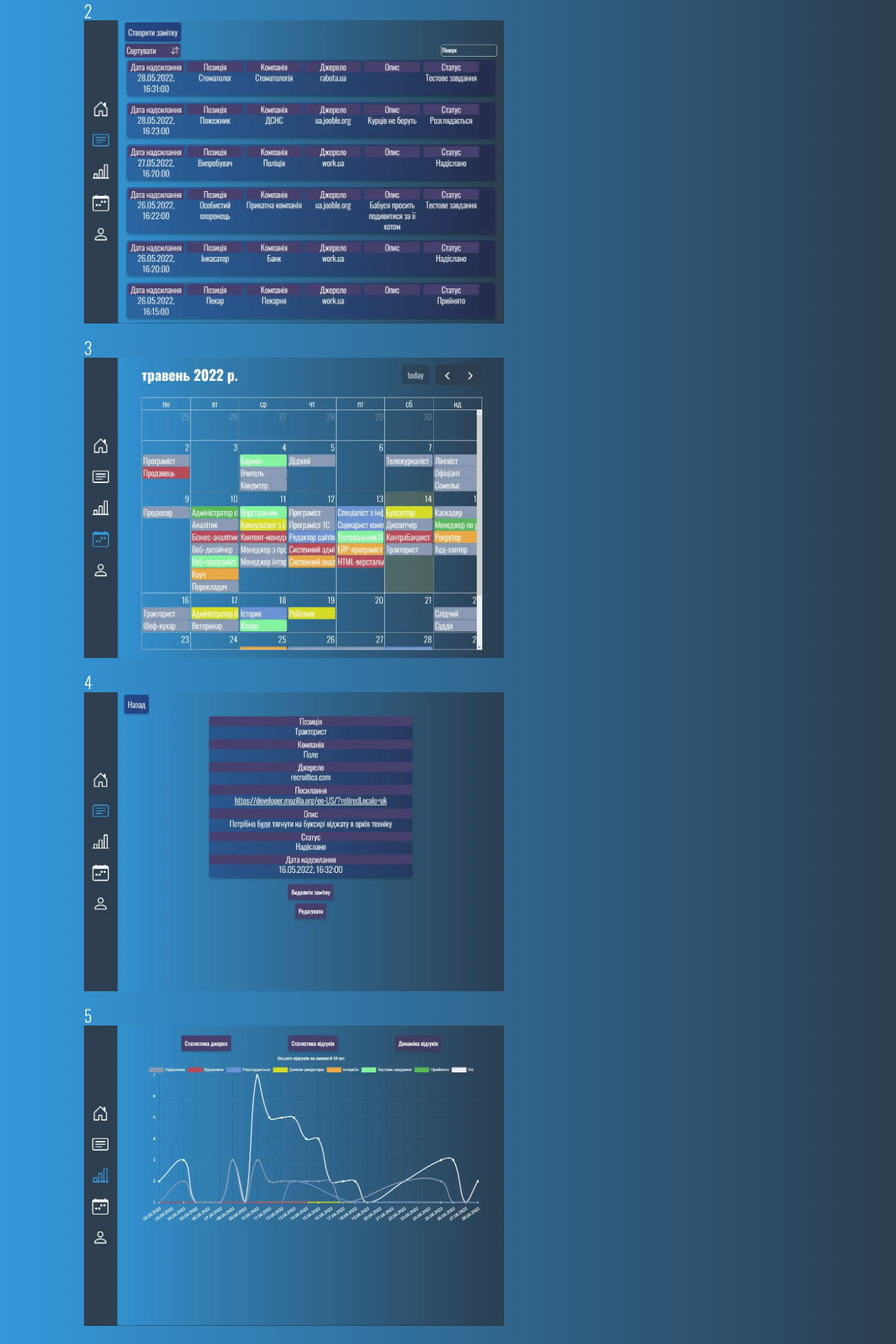
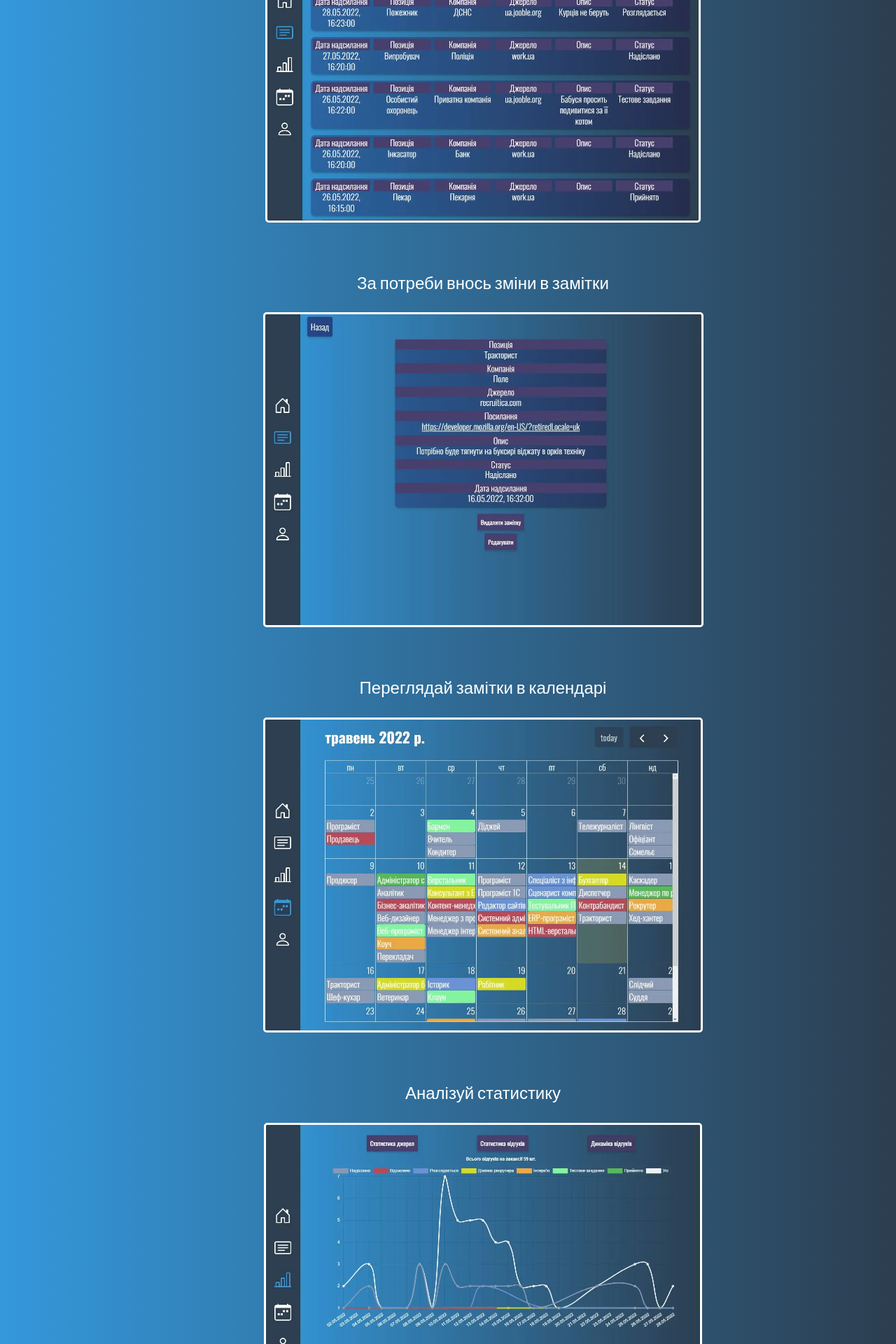
Before and after one commit to YaroslavOnofriichuk/job-search-statistics, a React (Create React App) app: page /home in a window 1280 px wide. Shown: the part 880-2800 px from the top of the page at 70% size. Built offline with nearby package versions, Linux system fonts and the light colour scheme; no server answers.

Commit message:
added gallery

```diff
--- a/src/components/ImageList/ImageList.Styled.jsx
+++ b/src/components/ImageList/ImageList.Styled.jsx
@@ -3,26 +3,40 @@ import styled from 'styled-components';
 export const ImageListSection = styled.section`
   ul {
     margin: 0 auto;
-    /* max-width: 1300px; */
+    padding-top: 90px;
   }
 
   li {
-    margin-bottom: 20px;
-    /* width: 700px;
-    height: 700px;
-    display: block; */
+    display: flex;
+    flex-direction: column;
+    align-items: center;
+
+    &:not(:last-child) {
+      margin-bottom: 70px;
+    }
+  }
+
+  p {
+    margin-bottom: 30px;
+    text-align: center;
+  }
+
+  img {
+    border: 3px solid #ffffff;
+    border-radius: 5px;
+    height: 450px;
   }
 
   .disappear {
-    transform: translateX(-50%);
     opacity: 0;
     object-fit: cover;
+    transform: translateX(-50%);
   }
 
   .appear {
     transform: translateX(0);
     transition: all 1000ms;
-    transition-timing-function: cubic-bezier(0.17, 0.67, 1, 1.77);
+    transition-timing-function: cubic-bezier(0.17, 0.67, 0.6, 1.34);
     opacity: 1;
   }
 `;
--- a/src/components/ImageList/ImageList.jsx
+++ b/src/components/ImageList/ImageList.jsx
@@ -1,4 +1,4 @@
-import { useEffect, useState, lazy } from 'react';
+import { useState } from 'react';
 import { ImageListSection } from './ImageList.Styled';
 import { LazyLoadImage } from 'react-lazy-load-image-component';
 import { InView } from 'react-intersection-observer';
@@ -31,8 +31,10 @@ export const ImageList = () => {
           as="li"
           onChange={(inView, entry) => inView && handleEnter('create')}
         >
-          <p>1</p>
-
+          <p>
+            Для того щоб зробити процес пошуку роботи більш ефективним, записуй
+            кожен свій відгук на вакансію
+          </p>
           <picture>
             <source
               media="(min-width: 1170px)"
@@ -57,16 +59,12 @@ export const ImageList = () => {
                 src="#"
                 loading="lazy"
                 alt="create"
-                // width="600px"
-
                 className={imageClass.create}
               />
             ) : (
               <LazyLoadImage
                 alt="create"
-                // height="500px"
                 src="#"
-                // width="500px"
                 className={imageClass.create}
               />
             )}
@@ -77,7 +75,7 @@ export const ImageList = () => {
           as="li"
           onChange={(inView, entry) => inView && handleEnter('list')}
         >
-          <p>2</p>
+          <p>Тримай всі записи під рукою</p>
           <picture>
             <source
               media="(min-width: 1170px)"
@@ -93,7 +91,7 @@ export const ImageList = () => {
             <source media="(min-width: 660px)" srcSet={images.listTabJpg} />
             <source
               media="(min-width: 200px)"
-              srcSet={images.listTabWebp}
+              srcSet={images.listTelWebp}
               type="image/webp"
             />
             <source media="(min-width: 200px)" srcSet={images.listTelJpg} />
@@ -102,16 +100,50 @@ export const ImageList = () => {
                 src="#"
                 loading="lazy"
                 alt="list"
-                width="600px"
                 className={imageClass.list}
               />
             ) : (
+              <LazyLoadImage alt="list" src="#" className={imageClass.list} />
+            )}
+          </picture>
+        </InView>
+
+        <InView
+          as="li"
+          onChange={(inView, entry) => inView && handleEnter('change')}
+        >
+          <p>За потреби внось зміни в замітки</p>
+          <picture>
+            <source
+              media="(min-width: 1170px)"
+              srcSet={images.changePCWebp}
+              type="image/webp"
+            />
+            <source media="(min-width: 1170px)" srcSet={images.changePCJpg} />
+            <source
+              media="(min-width: 660px)"
+              srcSet={images.changeTabWebp}
+              type="image/webp"
+            />
+            <source media="(min-width: 660px)" srcSet={images.changeTabJpg} />
+            <source
+              media="(min-width: 200px)"
+              srcSet={images.changeTelWebp}
+              type="image/webp"
+            />
+            <source media="(min-width: 200px)" srcSet={images.changeTelJpg} />
+            {lazy ? (
+              <img
+                src="#"
+                loading="lazy"
+                alt="change"
+                className={imageClass.change}
+              />
+            ) : (
               <LazyLoadImage
-                alt="list"
-                height="500px"
+                alt="change"
                 src="#"
-                width="500px"
-                className={imageClass.list}
+                className={imageClass.change}
               />
             )}
           </picture>
@@ -121,7 +153,7 @@ export const ImageList = () => {
           as="li"
           onChange={(inView, entry) => inView && handleEnter('calendar')}
         >
-          <p>3</p>
+          <p>Переглядай замітки в календарі</p>
           <picture>
             <source
               media="(min-width: 1170px)"
@@ -146,60 +178,13 @@ export const ImageList = () => {
                 src="#"
                 loading="lazy"
                 alt="calendar"
-                width="600px"
                 className={imageClass.calendar}
               />
             ) : (
               <LazyLoadImage
                 alt="calendar"
-                height="500px"
                 src="#"
-                width="500px"
                 className={imageClass.calendar}
-              />
-            )}
-          </picture>
-        </InView>
-
-        <InView
-          as="li"
-          onChange={(inView, entry) => inView && handleEnter('change')}
-        >
-          <p>4</p>
-          <picture>
-            <source
-              media="(min-width: 1170px)"
-              srcSet={images.changePCWebp}
-              type="image/webp"
-            />
-            <source media="(min-width: 1170px)" srcSet={images.changePCJpg} />
-            <source
-              media="(min-width: 660px)"
-              srcSet={images.changeTabWebp}
-              type="image/webp"
-            />
-            <source media="(min-width: 660px)" srcSet={images.changeTabJpg} />
-            <source
-              media="(min-width: 200px)"
-              srcSet={images.changeTelWebp}
-              type="image/webp"
-            />
-            <source media="(min-width: 200px)" srcSet={images.changeTelJpg} />
-            {lazy ? (
-              <img
-                src="#"
-                loading="lazy"
-                alt="change"
-                width="600px"
-                className={imageClass.change}
-              />
-            ) : (
-              <LazyLoadImage
-                alt="change"
-                height="500px"
-                src="#"
-                width="500px"
-                className={imageClass.change}
               />
             )}
           </picture>
@@ -209,7 +194,7 @@ export const ImageList = () => {
           as="li"
           onChange={(inView, entry) => inView && handleEnter('statistic')}
         >
-          <p>5</p>
+          <p>Аналізуй статистику</p>
           <picture>
             <source
               media="(min-width: 1170px)"
@@ -243,20 +228,20 @@ export const ImageList = () => {
                 src="#"
                 loading="lazy"
                 alt="statistic"
-                width="600px"
                 className={imageClass.statistic}
               />
             ) : (
               <LazyLoadImage
                 alt="statistic"
-                height="500px"
                 src="#"
-                width="500px"
                 className={imageClass.statistic}
               />
             )}
           </picture>
         </InView>
+        <li>
+          <p>Удачі в пошуках роботи твоєї мрії !!!</p>
+        </li>
       </ul>
     </ImageListSection>
   );
--- a/src/pages/HomePage/HomePage.Styled.jsx
+++ b/src/pages/HomePage/HomePage.Styled.jsx
@@ -11,11 +11,14 @@ export const HomePageSection = styled.section`
     justify-content: space-evenly;
     flex-wrap: wrap;
 
+    padding: 20px;
+
     width: 100%;
     position: fixed;
     z-index: 2;
-    /* top: 0;
+
+    background: linear-gradient(rgba(0, 0, 0, 0.5), rgba(0, 0, 0, 0.5));
+    top: 0;
     left: 0;
-    background-color: 'tomato'; */
   }
 `;
--- a/src/pages/HomePage/HomePage.jsx
+++ b/src/pages/HomePage/HomePage.jsx
@@ -10,8 +10,8 @@ export const HomePage = () => {
 
   return (
     <HomePageSection>
-      {/* {!isLoggedIn && ( */}
-      {/* <div>
+      {!isLoggedIn && (
+        <div>
           <StyledLink to="/user/register" state={{ from: location }}>
             Зареєструватися
           </StyledLink>
@@ -19,8 +19,8 @@ export const HomePage = () => {
           <StyledLink to="/user/login" state={{ from: location }}>
             Авторизуватися
           </StyledLink>
-      </div> */}
-      {/* )} */}
+        </div>
+      )}
       <ImageList />
     </HomePageSection>
   );
--- a/src/pages/StatisticPage/StatisticPage.jsx
+++ b/src/pages/StatisticPage/StatisticPage.jsx
@@ -50,11 +50,13 @@ export const StatisticPage = () => {
             Статистика відгуків
           </Button>
         </li>
-        <li>
-          <Button data="time" onClick={handleClick}>
-            Динаміка відгуків
-          </Button>
-        </li>
+        {window.innerWidth > 560 && (
+          <li>
+            <Button data="time" onClick={handleClick}>
+              Динаміка відгуків
+            </Button>
+          </li>
+        )}
       </ul>
       {notes && visibleChart === 'source' && <SourceBar notes={notes} />}
       {notes && visibleChart === 'pie' && <FeedbackPie notes={notes} />}
```
Lines whose indentation alone changed are shown as unchanged.
